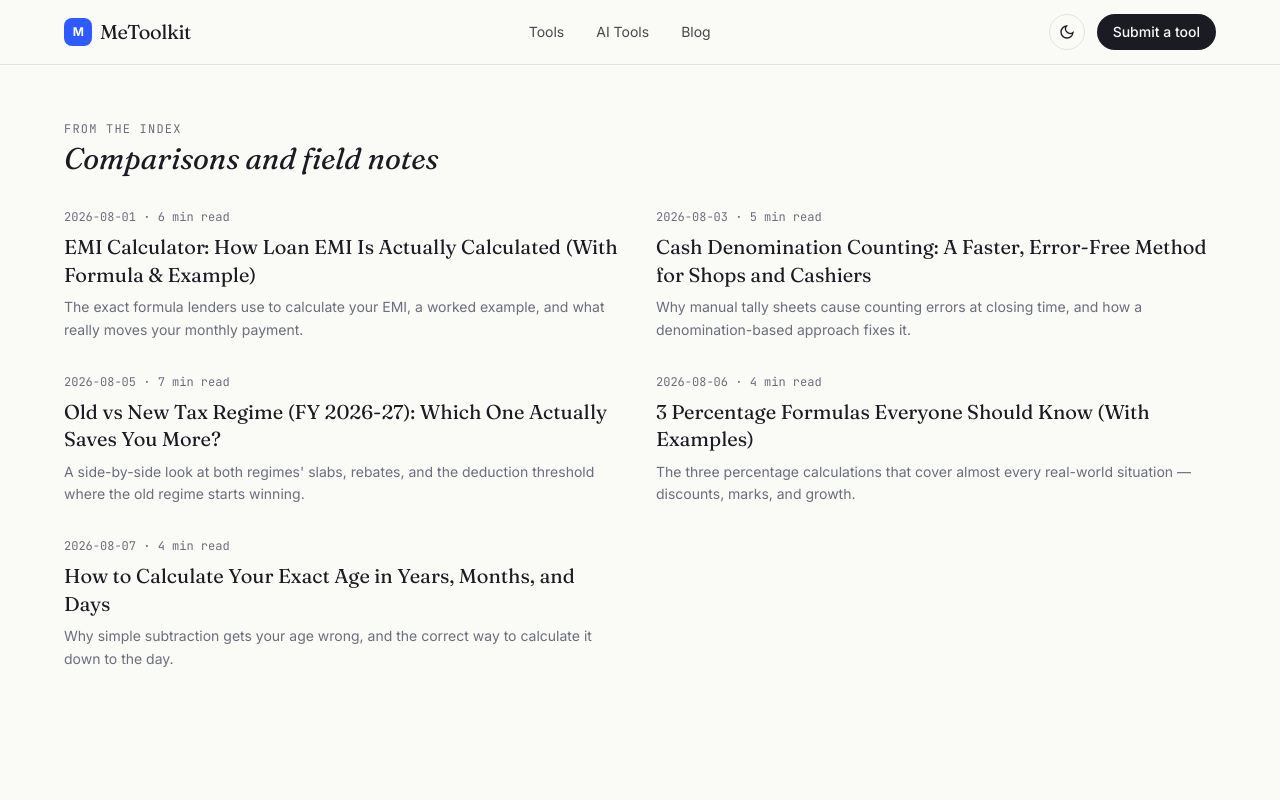
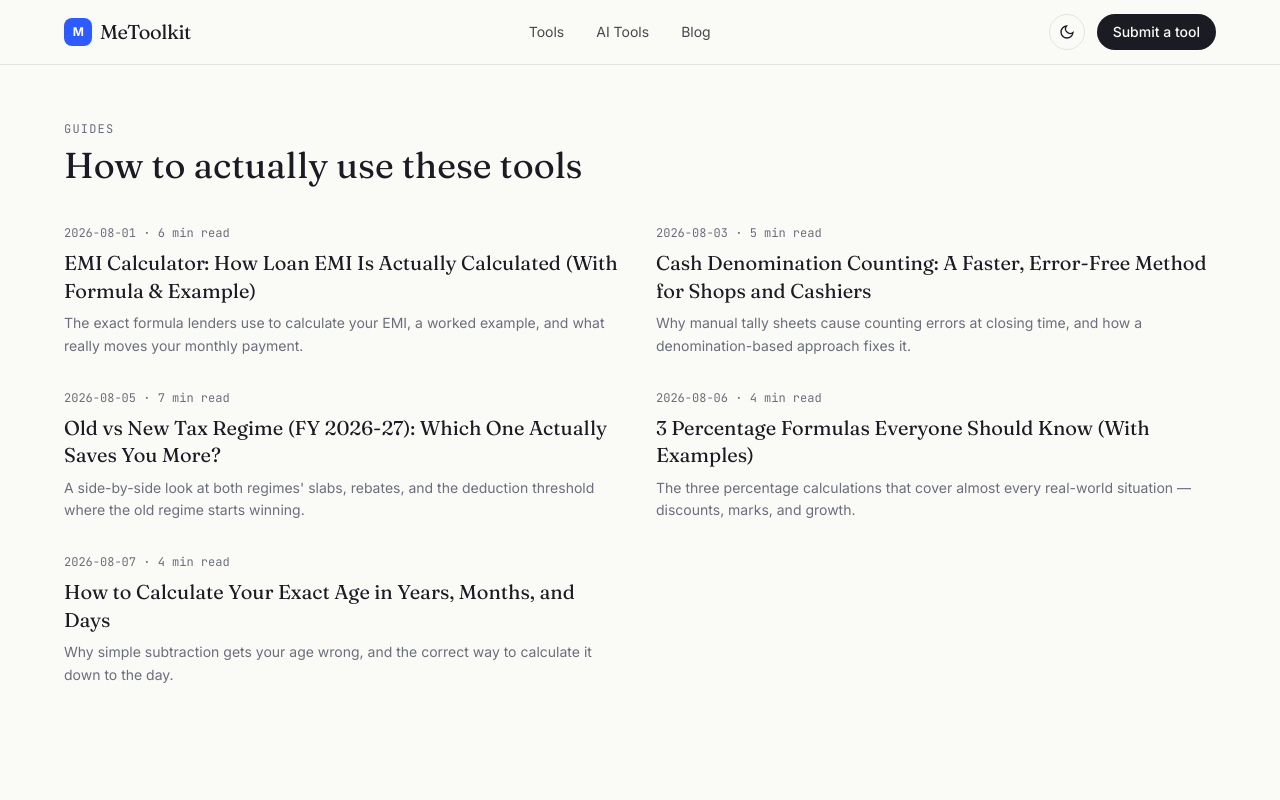
Before and after one commit to coolkishan44/metoolkit, a Next.js app: page /blog in a window 1280 px wide. Shown: the top 800 px of the page. Built offline with nearby package versions, Linux system fonts and the light colour scheme.

Commit message:
Update blog listing page

```diff
--- a/app/blog/page.tsx
+++ b/app/blog/page.tsx
@@ -1,19 +1,21 @@
 import Link from "next/link";
 import type { Metadata } from "next";
-import SectionHeading from "@/components/SectionHeading";
 import { blogPosts } from "@/lib/data";
 
 export const metadata: Metadata = {
   title: "Blog",
-  description: "Comparisons and field notes on AI and business tools."
+  description: "Guides on using MeToolkit's calculators — EMI, tax, percentage, age, and cash counting."
 };
 
 export default function BlogPage() {
   return (
     <div className="max-w-content mx-auto px-6 py-14">
-      <SectionHeading eyebrow="From the index" title="Comparisons and field notes" />
+      <p className="text-xs font-mono uppercase tracking-widest text-muted mb-2">Guides</p>
+      <h1 className="font-display text-3xl md:text-4xl text-ink dark:text-white mb-10">
+        How to actually use these tools
+      </h1>
 
-      <div className="grid md:grid-cols-2 gap-8 mt-8">
+      <div className="grid md:grid-cols-2 gap-8">
         {blogPosts.map((post) => (
           <Link key={post.slug} href={`/blog/${post.slug}`} className="group block">
             <p className="text-xs font-mono text-muted tabular mb-2">
```
